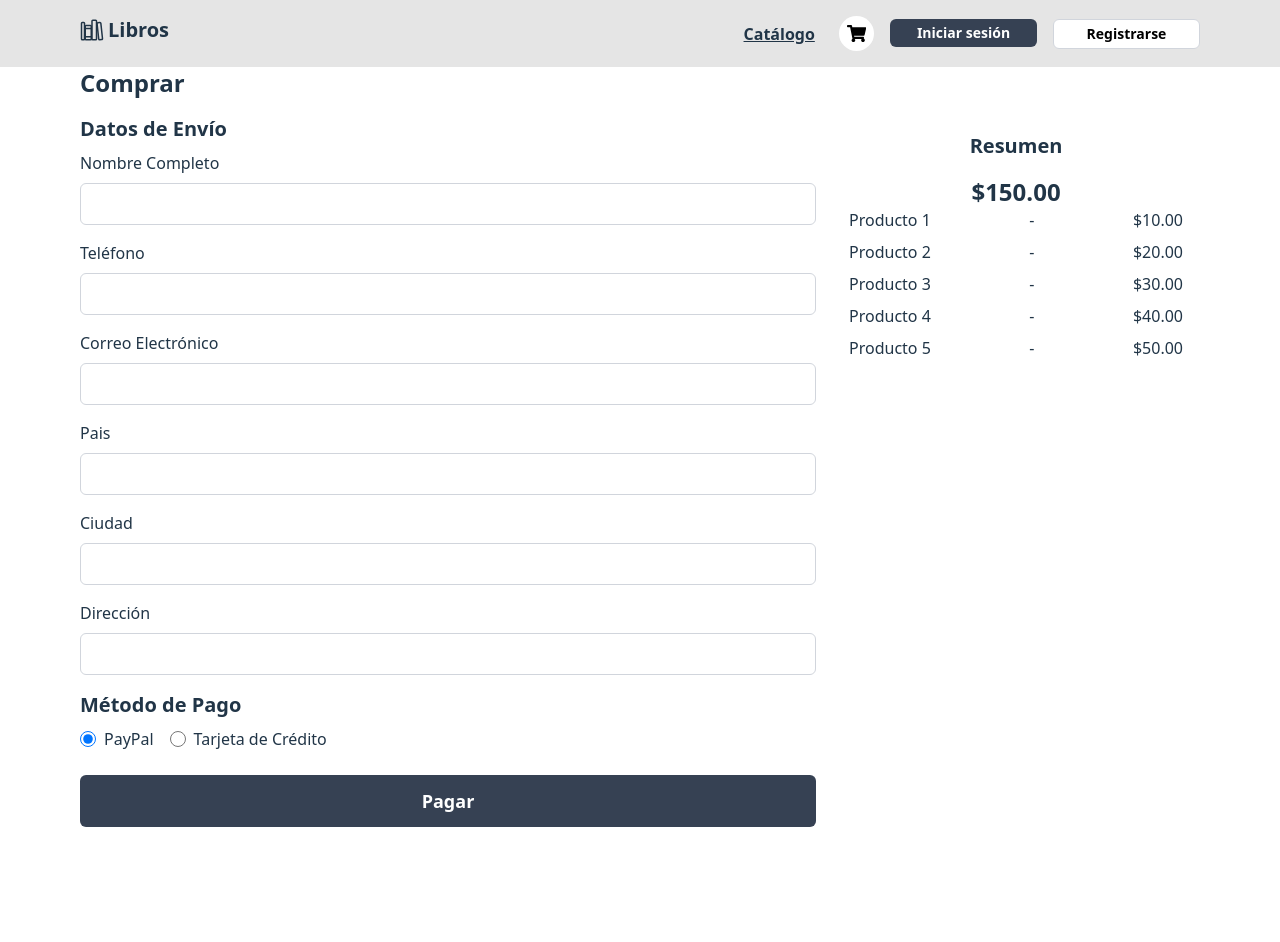
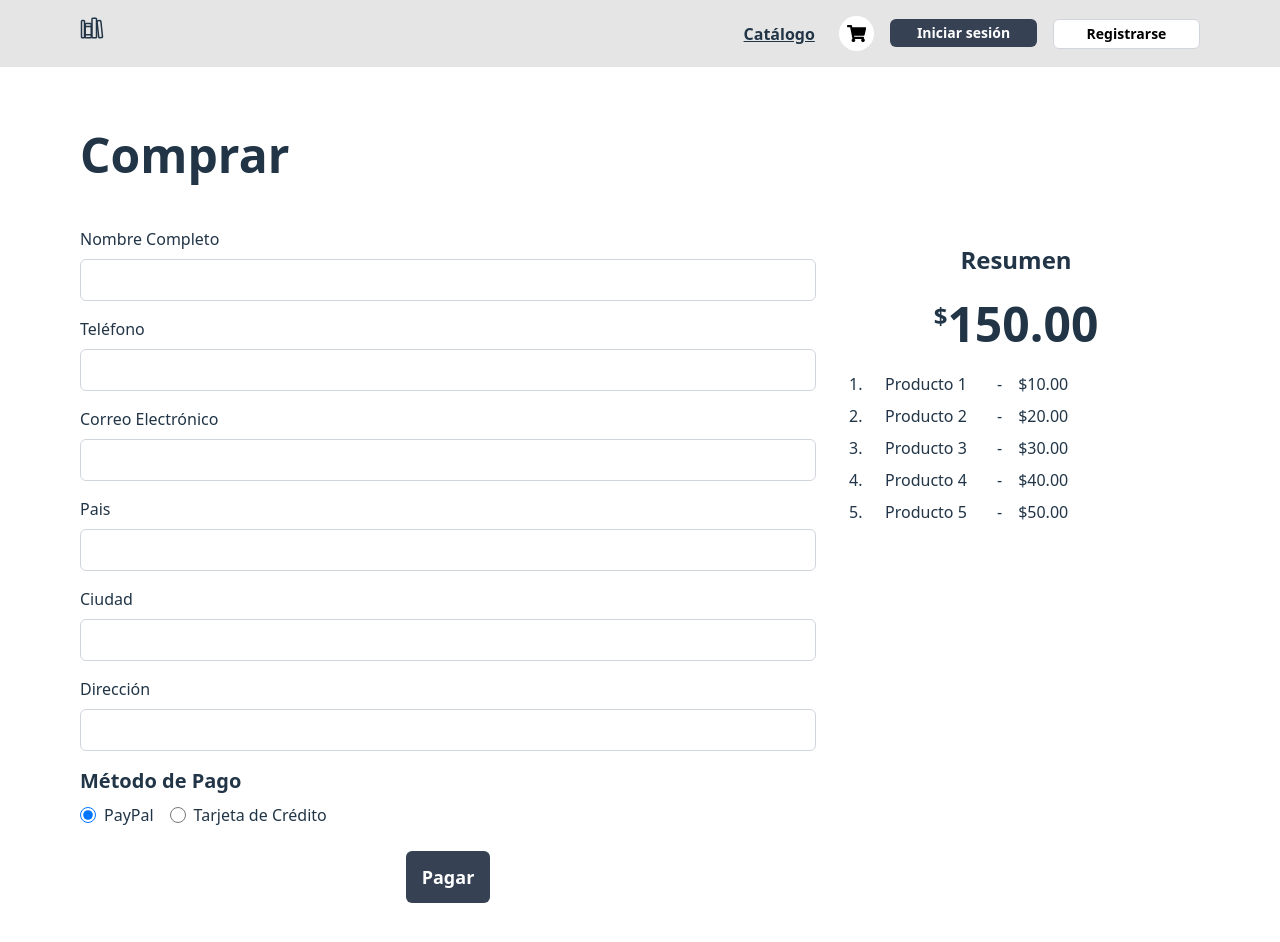
Before and after one commit to scarlos723/front-relatos-de-papel, a React (Vite) app: page /pagar in a window 1280 px wide. Shown: the top 942 px of the page. Before the commit the page ends 827 px from the top, so only its background shows below. Built offline with nearby package versions, Linux system fonts and the light colour scheme.

Commit message:
refine catalog navbar and checkot

```diff
--- a/eslint.config.js
+++ b/eslint.config.js
@@ -1,46 +1,46 @@
-import js from '@eslint/js'
-import reactHooks from 'eslint-plugin-react-hooks'
-import reactRefresh from 'eslint-plugin-react-refresh'
-import globals from 'globals'
-import tseslint from 'typescript-eslint'
+import js from "@eslint/js";
+import reactHooks from "eslint-plugin-react-hooks";
+import reactRefresh from "eslint-plugin-react-refresh";
+import globals from "globals";
+import tseslint from "typescript-eslint";
 
 export default tseslint.config(
-  { ignores: ['dist'] },
+  { ignores: ["dist"] },
   {
     extends: [js.configs.recommended, ...tseslint.configs.recommended],
-    files: ['**/*.{js,ts,tsx}'],
+    files: ["**/*.{js,ts,tsx}"],
     languageOptions: {
       ecmaVersion: 2020,
-      globals: globals.browser
+      globals: globals.browser,
     },
     plugins: {
-      'react-hooks': reactHooks,
-      'react-refresh': reactRefresh
+      "react-hooks": reactHooks,
+      "react-refresh": reactRefresh,
     },
     rules: {
       ...reactHooks.configs.recommended.rules,
-      'react-refresh/only-export-components': [
-        'warn',
-        { allowConstantExport: true }
+      "react-refresh/only-export-components": [
+        "warn",
+        { allowConstantExport: true },
       ],
-      'indent': [
-        'error',
+      indent: [
+        "error",
         2,
         {
-          'SwitchCase': 1,
-          'VariableDeclarator': 1,
-          'outerIIFEBody': 1,
-          'FunctionDeclaration': { 'parameters': 'first' },
-          'FunctionExpression': { 'parameters': 'first' },
-          'CallExpression': { 'arguments': 'first' },
-          'ArrayExpression': 'first',
-          'ObjectExpression': 'first',
-          'ImportDeclaration': 1,
-          'flatTernaryExpressions': false
-        }
+          SwitchCase: 1,
+          VariableDeclarator: 1,
+          outerIIFEBody: 1,
+          FunctionDeclaration: { parameters: "first" },
+          FunctionExpression: { parameters: "first" },
+          CallExpression: { arguments: "first" },
+          ArrayExpression: "first",
+          ObjectExpression: "first",
+          ImportDeclaration: 1,
+          flatTernaryExpressions: false,
+        },
       ],
-      'no-trailing-spaces': 'error',
-      'react-hooks/exhaustive-deps': 'off'
-    }
-  }
-)
+      "no-trailing-spaces": "error",
+      "react-hooks/exhaustive-deps": "off",
+    },
+  },
+);
--- a/src/components/Navbar/Mobile/index.tsx
+++ b/src/components/Navbar/Mobile/index.tsx
@@ -1,6 +1,6 @@
 import { useState } from "react";
+import { IoLibraryOutline } from "react-icons/io5";
 import { Link } from "react-router-dom";
-
 import { NavigationMenu } from "../NavigationMenu";
 import type { ButtonIconProps } from "./types";
 
@@ -43,7 +43,7 @@ export const Mobile = () => {
             onClick={() => setOpen(!open)}
             className="font-bold text-xl"
           >
-            Libros
+            <IoLibraryOutline className="inline-block text-2xl mr-1" />
           </Link>
           <ButtonIcon onClick={() => setOpen(!open)} open={open}></ButtonIcon>
         </div>
--- a/src/components/Navbar/index.tsx
+++ b/src/components/Navbar/index.tsx
@@ -1,9 +1,9 @@
+import { IoLibraryOutline } from "react-icons/io5";
 import { Link } from "react-router-dom";
-import { IoLibraryOutline } from "react-icons/io5";
 
+import { ROUTES } from "../../constants/routes";
 import { Mobile } from "./Mobile";
 import { NavigationMenu } from "./NavigationMenu";
-import { ROUTES } from "../../constants/routes";
 
 export const Navbar = () => {
   return (
@@ -12,7 +12,6 @@ export const Navbar = () => {
         <Link to={ROUTES.HOME}>
           <span className="flex font-bold text-xl items-center ">
             <IoLibraryOutline className="inline-block text-2xl mr-1" />
-            Libros
           </span>
         </Link>
         <div className="hidden lg:block">
--- /dev/null
+++ b/src/components/SearchIcon/index.tsx
@@ -0,0 +1,11 @@
+import { IoSearch } from "react-icons/io5";
+
+export const SearchIcon = (props: { size?: number; color?: string }) => {
+  return (
+    <IoSearch
+      size={props?.size}
+      color={props?.color}
+      className="absolute top-1/2 left-2 transform -translate-y-1/2"
+    />
+  );
+};
--- a/src/constants/mocks.ts
+++ b/src/constants/mocks.ts
@@ -55,27 +55,62 @@ export const LIST_BOOKS = [
     image: "https://picsum.photos/199/201",
     type: "Dígital",
   },
+  {
+    id: 9,
+    title: "Habitaciones de la tierra",
+    price: 100.0,
+    image: "https://picsum.photos/200/301",
+    type: "Dígital",
+  },
+  {
+    id: 10,
+    title: "El libro de la selva",
+    price: 100.0,
+    image: "https://picsum.photos/200/310",
+    type: "Fisico",
+  },
+  {
+    id: 11,
+    title: "El libro de la selva",
+    price: 100.99,
+    image: "https://picsum.photos/200/220",
+    type: "Dígital",
+  },
+  {
+    id: 12,
+    title: "Harry Potter",
+    price: 100.0,
+    image: "https://picsum.photos/200/210",
+    type: "Fisico",
+  },
+  {
+    id: 13,
+    title: "Otro libro",
+    price: 799.0,
+    image: "https://picsum.photos/199/201",
+    type: "Dígital",
+  },
 ];
 
 export const PRODUCTS = [
   {
     title: "Producto 1",
-    price: 10.00,
+    price: 10.0,
   },
   {
     title: "Producto 2",
-    price: 20.00,
+    price: 20.0,
   },
   {
     title: "Producto 3",
-    price:30.00,
+    price: 30.0,
   },
   {
     title: "Producto 4",
-    price: 40.00,
+    price: 40.0,
   },
   {
     title: "Producto 5",
-    price: 50.00,
+    price: 50.0,
   },
 ];
--- a/src/pages/Catalog/index.tsx
+++ b/src/pages/Catalog/index.tsx
@@ -1,6 +1,7 @@
 import { useState } from "react";
 
 import { BookCard } from "../../components/BookCard";
+import { SearchIcon } from "../../components/SearchIcon";
 import { Seo } from "../../components/Seo";
 import { LIST_BOOKS } from "../../constants/mocks";
 
@@ -16,18 +17,21 @@ export const Catalog = () => {
   };
 
   return (
-    <main className="container">
+    <main className="container py-16">
       <Seo title="Catálogo"></Seo>
       <section>
-        <div className="grid mb-5 lg:flex gap-4 lg:justify-between lg:items-center">
-          <h1 className="font-bold">Catálogo</h1>
-          <div className="rounded-full border border-white px-4">
+        <div className="grid mb-12 lg:flex gap-4 lg:justify-between lg:items-center">
+          <h1 className="font-bold text-5xl">Catálogo</h1>
+          <div className="relative rounded-full flex items-center border border-white px-4">
             <input
               type="text"
               placeholder="Buscar libro"
               className="py-1 outline-none w-[280px]"
               onChange={handleSearch}
             />
+            <div className="absolute right-8">
+              <SearchIcon />
+            </div>
           </div>
         </div>
         <div className="flex flex-wrap gap-4 lg:justify-between ">
--- a/src/pages/Checkout/index.tsx
+++ b/src/pages/Checkout/index.tsx
@@ -1,9 +1,9 @@
 import { useState } from "react";
 
 import { Button } from "../../components/Button";
+import { Input } from "../../components/Input";
 import { Seo } from "../../components/Seo";
 import { PRODUCTS } from "../../constants/mocks";
-import { Input } from "../../components/Input";
 
 export const Checkout = () => {
   const [paymentMethod, setPaymentMethod] = useState("paypal");
@@ -18,36 +18,38 @@ export const Checkout = () => {
   };
 
   return (
-    <main className="container">
-      <Seo
-        title="Detalles de pago"
-      />
-      <h1 className="text-2xl font-bold mb-4">
-        Comprar
-      </h1>
-      <form onSubmit={handleSubmit} className="space-y-6 lg:grid lg:grid-cols-[2fr_1fr] gap-4">
-        <section className="border border-white rounded-md p-4 lg:order-2">
-          <h2 className="text-xl font-semibold mb-2 text-center">Resumen</h2>
-          <div className="grid place-content-center text-center text-2xl font-bold mt-4">
-
-            <span>${
-              PRODUCTS.reduce((total, product) => total + product.price, 0).toFixed(2)
-            }
-            </span>
+    <main className="container py-16">
+      <Seo title="Detalles de pago" />
+      <h1 className="text-5xl font-bold mb-12">Comprar</h1>
+      <form
+        onSubmit={handleSubmit}
+        className="space-y-6 lg:grid lg:grid-cols-[2fr_1fr] gap-4"
+      >
+        <section className="border border-white rounded-md p-4 lg:order-2 flex flex-col gap-6">
+          <h2 className="text-2xl font-bold text-center">Resumen</h2>
+          <div className="grid place-content-center text-center font-bold">
+            <div className="flex">
+              <span className="text-2xl">$</span>
+              <span className="text-5xl">
+                {PRODUCTS.reduce(
+                  (total, product) => total + product.price,
+                  0,
+                ).toFixed(2)}
+              </span>
+            </div>
           </div>
           <ul className="space-y-2">
             {PRODUCTS.map((product, index) => (
-              <li key={index} className="flex justify-between gap-4">
-                <span className="line-clamp-1">{product.title}</span>
+              <li key={index} className="flex gap-4">
+                <span className="w-5">{index + 1}.</span>
+                <span className="line-clamp-1 w-24">{product.title}</span>
                 <span>-</span>
                 <span>${product.price.toFixed(2)}</span>
               </li>
             ))}
           </ul>
-
         </section>
         <section className="lg:order-1">
-          <h2 className="text-xl font-semibold mb-2">Datos de Envío</h2>
           <div className="grid gap-4">
             <Input id="name" label="Nombre Completo" type="text" />
             <Input id="phone" label="Teléfono" type="tel" />
@@ -86,25 +88,13 @@ export const Checkout = () => {
                 </div>
               </div>
             </div>
-            <div className="mt-auto"> <Button
-              type="submit"
-              variant="primary"
-              className="w-full"
-              size="lg"
-            >
-          Pagar
-            </Button></div>
+            <div className="flex justify-center">
+              <Button type="submit" variant="primary" className="" size="lg">
+                Pagar
+              </Button>
+            </div>
           </div>
         </section>
-
-        {/* Ítems a comprar */}
-
-
-        {/* Selector de tipo de pago */}
-
-
-        {/* Botón de pagar */}
-
       </form>
     </main>
   );
```
